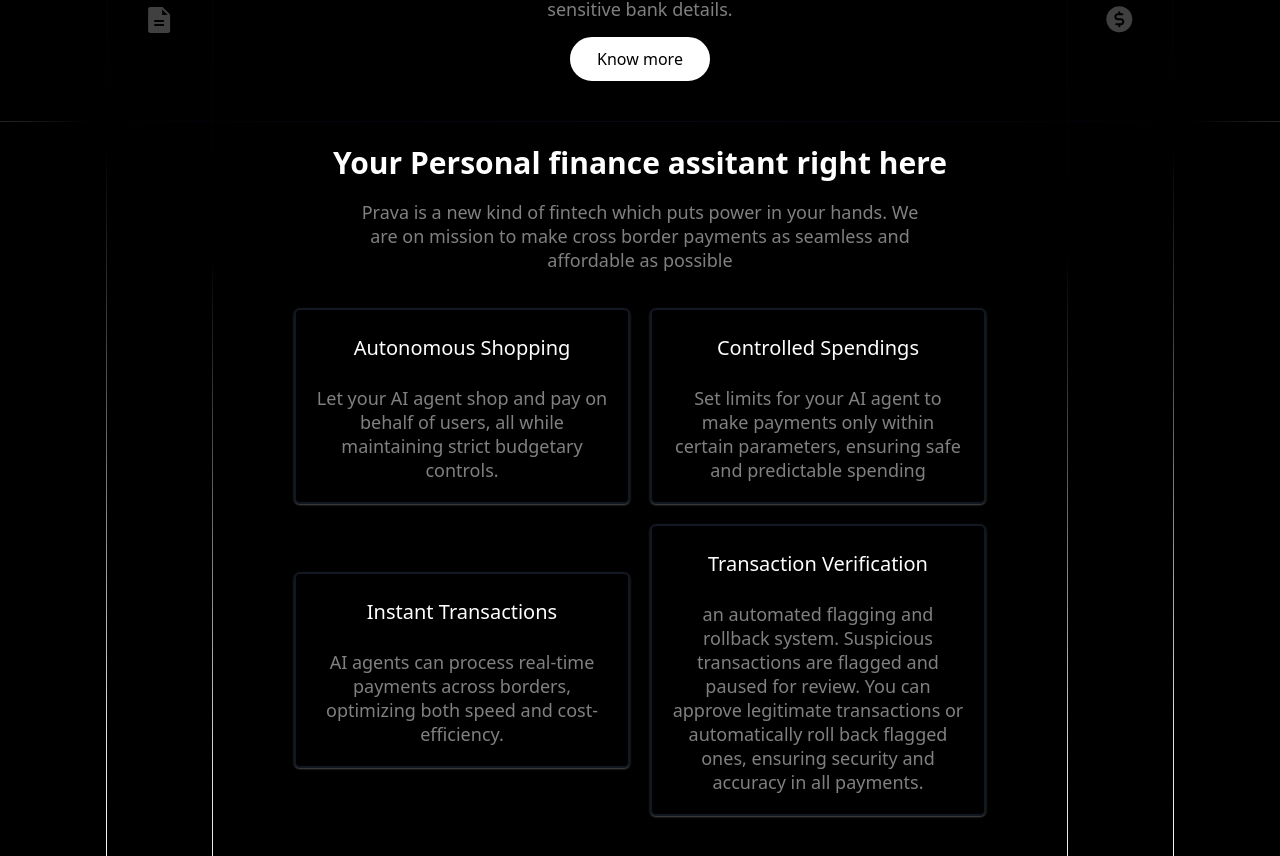
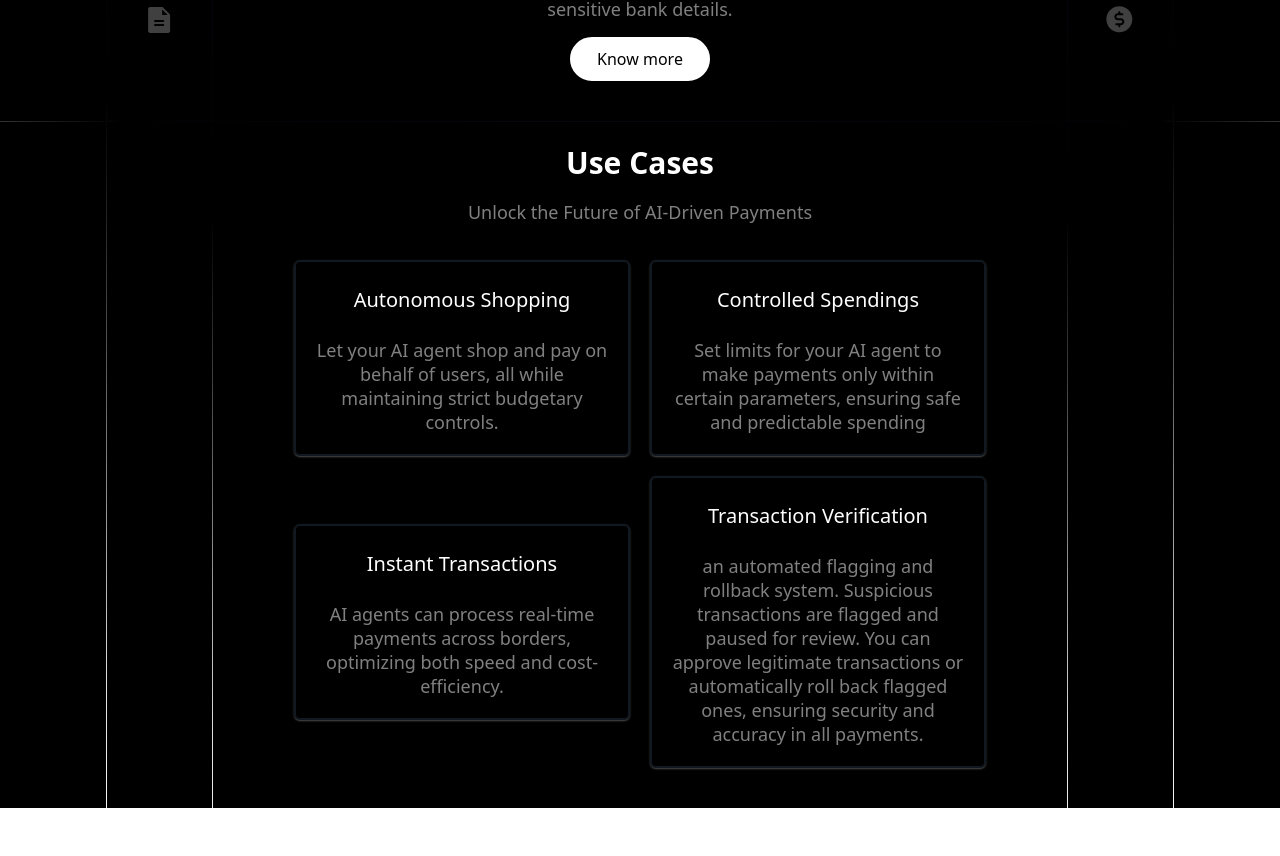
Before and after one commit to mildlycoder/prava-ai, a Next.js app: page / in a window 1280 px wide. Shown: the part 1369-2225 px from the top of the page. After the commit the page ends 2177 px from the top, so only its background shows below. Built offline with nearby package versions, Linux system fonts and the light colour scheme.

Commit message:
updated copy

```diff
--- a/app/page.js
+++ b/app/page.js
@@ -70,8 +70,8 @@
         <div className="hidden md:flex col-span-1 min-h-full mr-[1px] bg-black bg-blend-color"></div>
         <div className="col-span-8 min-h-full bg-black bg-blend-color p-5 flex flex-col items-center justify-center">
           <section className="w-full text-center flex flex-col gap-4">
-            <h1 className="font-bold text-3xl leading-[42px]">Your Personal finance assitant right here</h1>
-            <h2 className="text-lg opacity-50 leading-[24px] w-[70%] mx-auto">Prava is a new kind of fintech which puts power in your hands. We are on mission to make cross border payments as seamless and affordable as possible</h2>
+            <h1 className="font-bold text-3xl leading-[42px]">Use Cases</h1>
+            <h2 className="text-lg opacity-50 leading-[24px] w-[70%] mx-auto">Unlock the Future of AI-Driven Payments</h2>
 
             <div className="grid grid-cols-1 md:grid-cols-2 items-center justify-center w-[90%] mx-auto md:p-5 gap-5 md:gap-5">
               <Card bot={"Autonomous Shopping"} link={"/"} desc={"Let your AI agent shop and pay on behalf of users, all while maintaining strict budgetary controls."} />
```
